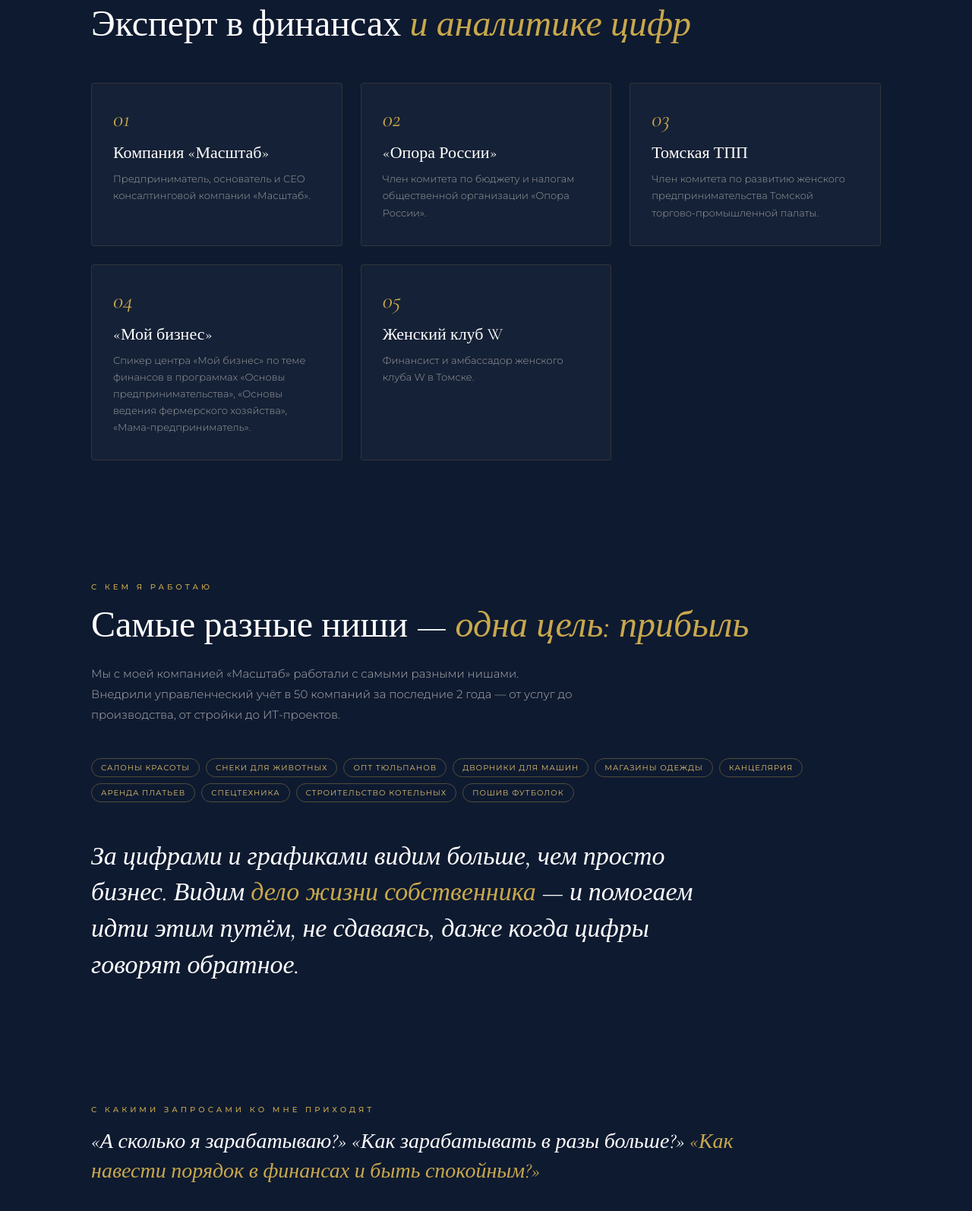
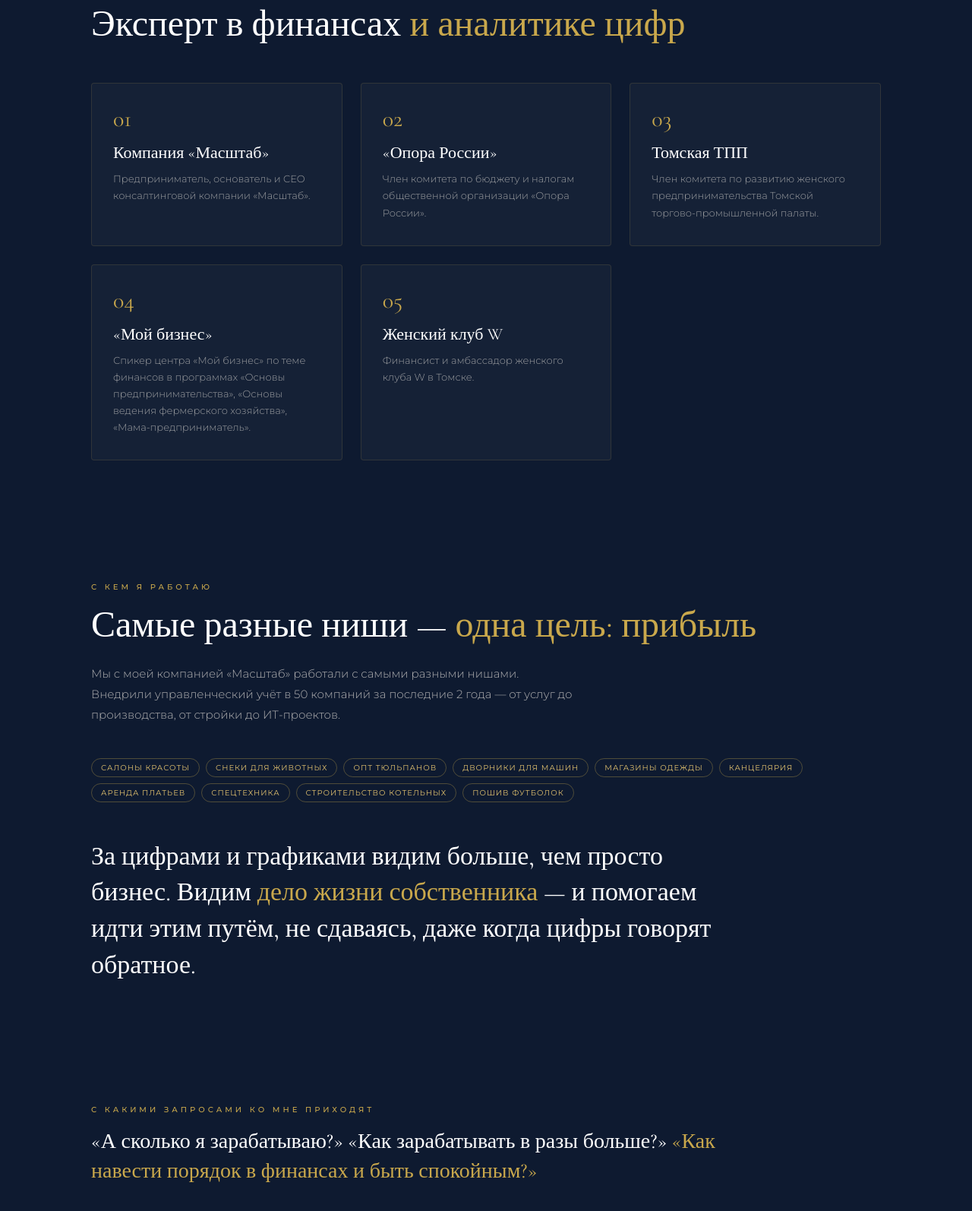
Before and after one commit to nadynady924-debug/foto, a plain HTML site: page TatyanaButakova/index.html in a window 1280 px wide. Shown: the part 1284-2878 px from the top of the page at 76% size. Drawn offline with nearby package versions, Linux system fonts and the light colour scheme.

Commit message:
Update index.html

```diff
--- a/TatyanaButakova/index.html
+++ b/TatyanaButakova/index.html
@@ -139,7 +139,7 @@
     margin-bottom: 48px;
     line-height: 1.2;
   }
-  h2 em { font-style: italic; color: var(--gold); }
+  h2 em { font-style: normal; color: var(--gold); }
   .section-lead {
     font-size: 15px;
     line-height: 1.8;
@@ -198,7 +198,7 @@
   .card-num {
     font-family: 'Cormorant Garamond', serif;
     font-size: 30px;
-    font-style: italic;
+    font-style: normal;
     color: var(--gold);
     line-height: 1;
     margin-bottom: 16px;
@@ -362,7 +362,7 @@
   .help-item { padding: 32px; border-left: 2px solid var(--gold); background: rgba(255,255,255,0.03); border-radius: 0 4px 4px 0; }
   .help-item span { display:block; font-size: 10px; letter-spacing: 3px; text-transform: uppercase; color: var(--gold); margin-bottom: 12px; }
   .help-item p { font-family: 'Cormorant Garamond', serif; font-size: 24px; line-height: 1.35; color: var(--white); font-weight: 300; }
-  .quote { font-family:'Cormorant Garamond',serif; font-style:italic; font-size: clamp(24px,3vw,34px); line-height:1.4; color:var(--white); max-width: 860px; margin-top: 48px; }
+  .quote { font-family:'Cormorant Garamond',serif; font-style: normal; font-size: clamp(24px,3vw,34px); line-height:1.4; color:var(--white); max-width: 860px; margin-top: 48px; }
   .quote em { color: var(--gold); }
   @media (max-width: 900px) { .help-grid { grid-template-columns: 1fr; } .help-item p { font-size: 21px; } }
 
@@ -383,7 +383,7 @@
   .help-list { list-style: none; display: grid; grid-template-columns: 1fr 1fr; gap: 20px; }
   .help-list li { padding: 24px 28px; border-left: 2px solid var(--gold); background: rgba(255,255,255,0.03);
     font-size: 15px; line-height: 1.6; color: var(--cream); font-weight: 300; border-radius: 0 4px 4px 0; }
-  .disclaimer { font-size: 12px; color: rgba(245,240,232,0.5); font-style: italic; margin-top: 20px; }
+  .disclaimer { font-size: 12px; color: rgba(245,240,232,0.5); font-style: normal; margin-top: 20px; }
   .motto { display: grid; grid-template-columns: repeat(3,1fr); gap: 24px; margin-top: 40px; text-align: center; }
   .motto div { font-family: 'Cormorant Garamond', serif; font-size: 22px; color: var(--white); padding: 24px 12px; border-top: 1px solid rgba(201,168,76,0.4); }
   .motto em { display: block; font-size: 13px; font-family: 'Montserrat', sans-serif; font-style: normal; color: var(--gold); letter-spacing: 2px; text-transform: uppercase; margin-top: 8px; }
@@ -401,9 +401,10 @@
   .price .sum { font-family:'Cormorant Garamond',serif; font-size:32px; color:var(--gold); line-height:1; margin-top:auto; }
   .price .sum small { display:block; font-family:'Montserrat',sans-serif; font-size:11px; letter-spacing:1px; color:rgba(245,240,232,0.55); margin-top:6px; text-transform:uppercase; }
   .niches { display:flex; flex-wrap:wrap; gap:8px; margin-top: 8px; }
-  .faq-q { font-family:'Cormorant Garamond',serif; font-style:italic; font-size: clamp(22px,2.6vw,28px); color: var(--white); line-height:1.4; margin-bottom: 36px; max-width: 900px; }
+  .faq-q { font-family:'Cormorant Garamond',serif; font-style: normal; font-size: clamp(22px,2.6vw,28px); color: var(--white); line-height:1.4; margin-bottom: 36px; max-width: 900px; }
   .faq-q em { color: var(--gold); }
   @media (max-width: 900px) { .price-list { grid-template-columns: 1fr; } }
+  em, i, .quote, h1, h2, h3 { font-style: normal !important; }
 </style>
 </head>
 <body>
@@ -498,7 +499,7 @@
     <p class="section-label">Гайд</p>
     <h2>«Где моя <em>прибыль»</em></h2>
     <p class="lead">Получите гайд и работайте с ним: он поможет разобраться, где теряются деньги в вашем бизнесе.</p>
-    <a href="https://taplink.cc/butakova.ts" target="_blank" class="cta-btn">Получить гайд «Где моя прибыль»</a>
+    <a href="gde-moya-pribyl.pdf" download="Гайд «Где моя прибыль» — Татьяна Бутакова.pdf" class="cta-btn">Скачать гайд «Где моя прибыль»</a>
     <p class="cta-note"><a href="https://t.me/Tatiana_Butakova" target="_blank" style="color:var(--gold-light)">Написать мне в Telegram</a></p>
   </div>
 </section>
```
